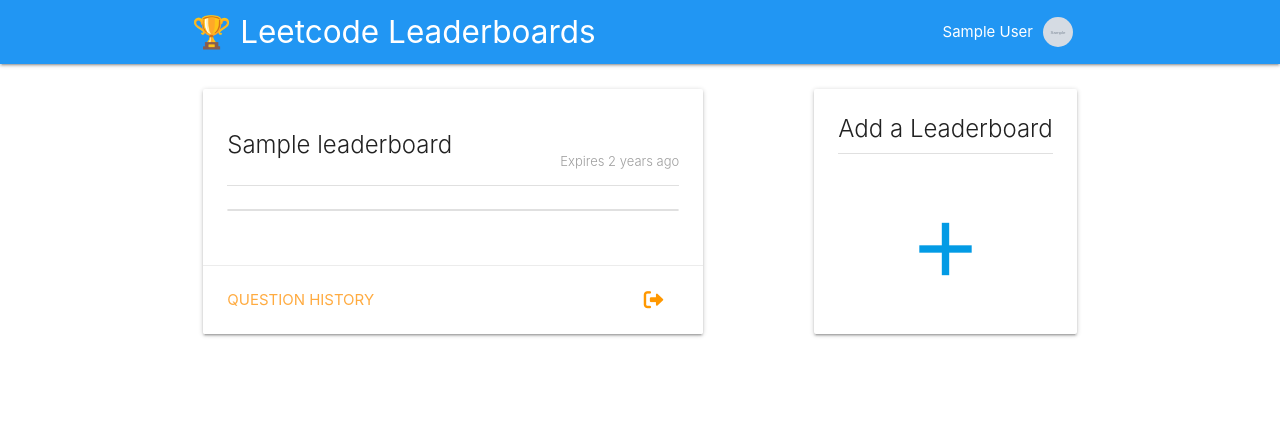
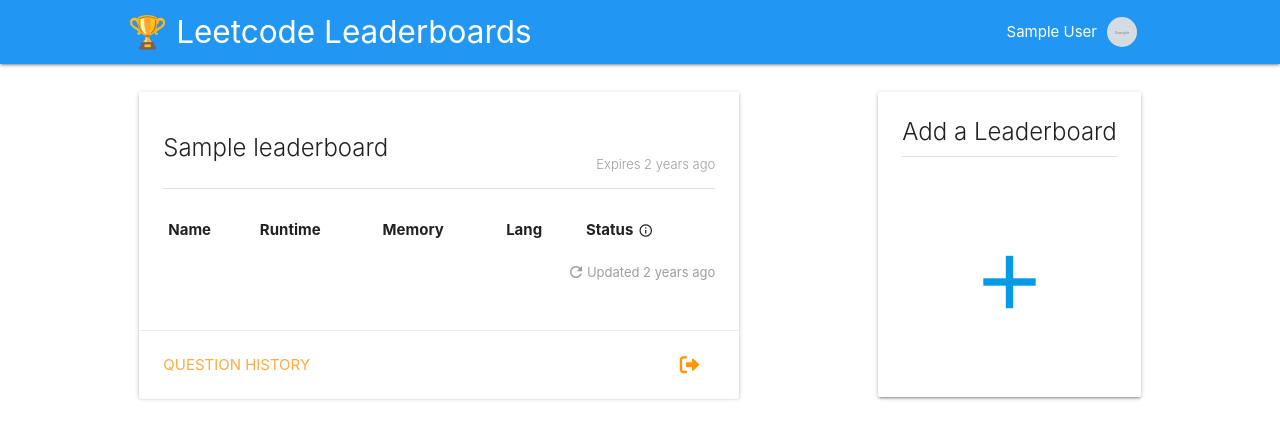
Before and after one commit to najclark/leetcode-leaderboards, a Node server app: template views/leaderboards.hbs in a window 1280 px wide. Shown: the top 439 px of the page. Run offline with Node 20, Linux system fonts and the light colour scheme; tables that the repository leaves empty hold one stand-in row (values such as "Sample post"); the template is opened without the code that fills it: values that come from a table or form of the project are taken from there, most other values are stand-ins (such as "Sample title", 1, 10 or a date in 2020); grey boxes marked "Sample" are stand-in pictures; lists and menus that the app fills with data are empty; some libraries are stand-ins or nearby versions.

Commit message:
Added updating submission logic and redesigned leaderboard cards

```diff
--- a/logic/startup.js
+++ b/logic/startup.js
@@ -1,15 +1,19 @@
 const Leaderboard = require("../models/Leaderboard")
-const { nextContest } = require('./question')
+const { resumeContest } = require('./contest')
 
-const initContests = () => {
+const initContests = async () => {
     try {
-        Leaderboard.find({} , (err, leaderboards) => {
-            if (err) console.log(err)
+        const leaderboards = await Leaderboard.find({}).populate({
+            path: 'users',
+            populate: {
+              path: 'user',
+              model: 'User'
+            }
+        })
 
-            leaderboards.forEach((leaderboard) => {
-                // Start a new contest for every leaderboard on startup
-                nextContest(leaderboard, null, false)
-            })
+        leaderboards.forEach((leaderboard) => {
+            // Start a new contest for every leaderboard on startup
+            resumeContest(leaderboard, null, false)
         })
     } catch (err) {
         console.error(err)
--- a/public/css/style.css
+++ b/public/css/style.css
@@ -1,9 +1,13 @@
+.container {
+    width: 80% !important;
+}
+
 p {
     margin: 10px 0 !important;
 }
 
 .login-container {
-    width: 30%;
+    width: 30% !important;
     margin-top: 50px;
     text-align: center;
 }
@@ -31,3 +35,32 @@ p {
     font-size: small;
     margin: 0 !important;
 }
+
+.image-name {
+    display: flex;
+    align-items: center;
+    justify-content: flex-start;
+}
+
+.fixed-height {
+    height: 30px !important;
+}
+
+.fill-height {
+    height: calc(100% - 30px  - 32px - 5px);;
+}
+
+.center-vertically {
+    display: flex;
+    align-items: center;
+}
+
+.incognito-btn {
+    padding-right: 2px;
+    padding-left: 2px;
+    margin: 0;
+}
+
+.incognito-btn:hover {
+    background-color: transparent !important;
+}
--- a/server.js
+++ b/server.js
@@ -31,6 +31,15 @@ app.engine(
             },
             timeTill: function (time) {
                 return moment(time).fromNow()
+            },
+            trim: function(text, cutoff) {
+                if (text.length > cutoff) {
+                    return text.substring(0, cutoff).concat('...')
+                }
+                return text
+            },
+            willTrim: function(text, cutoff) {
+                return text.length > cutoff
             }
         }
     })
@@ -68,10 +77,10 @@ app.use('/leaderboards', require('./routes/leaderboards'))
 
 // Connect to DB
 const connectDB = require('./config/db')
-connectDB().then(() => {
+connectDB().then(async () => {
     // Start all leaderboards when db is ready
     const { initContests } = require('./logic/startup')
-    initContests()
+    await initContests()
     console.log("All contests started 🚀")
 })
 
--- a/views/leaderboardform.hbs
+++ b/views/leaderboardform.hbs
@@ -86,7 +86,7 @@
                 {{/each}}
             </ul>
         {{else}}
-            No results found
+            <p class="grey-text">No results found</p>
         {{/if}}
     </div>
 </div>
--- a/views/leaderboards.hbs
+++ b/views/leaderboards.hbs
@@ -3,19 +3,24 @@
         <div class="row">
             <div class="col leaderboards-container">
                 {{#each leaderboards}}
-                    <div class="card" style="min-width: 500px;">
-                        <div class="card-content">
-                            <span class="card-title leaderboard-title">{{name}}
+                    <div class="card" style="min-width: 600px;">
+                        <div class="card-content fill-height">
+                            <span class="card-title leaderboard-title">
+                                {{#if (willTrim name 20)}}
+                                    <p class="tooltipped" data-position="top" data-tooltip="{{name}}">{{trim name 20}}</p>
+                                {{else}}
+                                    <p>{{name}}</p>
+                                {{/if}}
                                 <span class="right" style="margin: 0;">
                                     {{#if currentQuestion}}
                                         {{#ifEquals currentQuestion.question.difficulty "Easy"}}
-                                            <a class="btn-flat waves-effect waves-light tooltipped right green-text" target="_blank" href="{{currentQuestion.question.url}}" data-position="bottom" data-tooltip="Solve on leetcode!" style="text-decoration: underline; padding: 0;">{{currentQuestion.question.title}}</a>
+                                            <a class="btn-flat waves-effect waves-light tooltipped right green-text" target="_blank" href="{{currentQuestion.question.url}}" data-position="bottom" data-tooltip="Go to '{{currentQuestion.question.title}}' on leetcode!" style="text-decoration: underline; padding: 0;">{{trim currentQuestion.question.title 20}}</a>
                                         {{/ifEquals}}
                                         {{#ifEquals currentQuestion.question.difficulty "Medium"}}
-                                            <a class="btn-flat waves-effect waves-light tooltipped right orange-text" target="_blank" href="{{currentQuestion.question.url}}" data-position="bottom" data-tooltip="Solve on leetcode!" style="text-decoration: underline; padding: 0;">{{currentQuestion.question.title}}</a>
+                                            <a class="btn-flat waves-effect waves-light tooltipped right orange-text" target="_blank" href="{{currentQuestion.question.url}}" data-position="bottom" data-tooltip="Go to '{{currentQuestion.question.title}}' on leetcode!" style="text-decoration: underline; padding: 0;">{{trim currentQuestion.question.title 20}}</a>
                                         {{/ifEquals}}
                                         {{#ifEquals currentQuestion.question.difficulty "Hard"}}
-                                            <a class="btn-flat waves-effect waves-light tooltipped right red-text" target="_blank" href="{{currentQuestion.question.url}}" data-position="bottom" data-tooltip="Solve on leetcode!" style="text-decoration: underline; padding: 0;">{{currentQuestion.question.title}}</a>
+                                            <a class="btn-flat waves-effect waves-light tooltipped right red-text" target="_blank" href="{{currentQuestion.question.url}}" data-position="bottom" data-tooltip="Go to '{{currentQuestion.question.title}}' on leetcode!" style="text-decoration: underline; padding: 0;">{{trim currentQuestion.question.title 20}}</a>
                                         {{/ifEquals}}
                                         <br>
                                         <p class="small-text grey-text right">Expires {{timeTill currentQuestion.expiration}}</p>
@@ -30,17 +35,51 @@
                                 </span>
                             </span>
                             <div class="divider"></div>
-                            <div class="section">
-                                <ul class="collection">
-                                    {{#each users}}
-                                        <li class="collection-item avatar">
-                                            <img src="{{user.image}}" alt="image" class="circle">
-                                            <span class="title">{{user.displayName}} ({{user.leetcodeUsername}})</span> <br>
-                                            <p class="small-text grey-text">{{points}} points</p>
-                                            <a href="#!" class="secondary-content"><i class="fas fa-crown"></i></a>
-                                        </li>
-                                    {{/each}}
-                                </ul>
+                            <div class="section" style="max-height:500px; overflow-y:auto;">
+                                <table class="responsive-table striped">
+                                    <thead>
+                                        <tr>
+                                            <th>Name</th>
+                                            <th>Runtime</th>
+                                            <th>Memory</th>
+                                            <th>Lang</th>
+                                            <th>
+                                                <div class="center-vertically">
+                                                    Status
+                                                    <i class="material-icons tiny tooltipped" style="padding-left: 5px;" data-position="top" data-tooltip="If you've already completed a problem, resubmit it on leetcode to receive credit.">info_outline</i>
+                                                </div>
+                                            </th>
+                                        </tr>
+                                    </thead>
+                                    <tbody>
+                                        {{#each users}}
+                                            <tr>
+                                                <td>
+                                                    <div class="image-name">
+                                                        <img src="{{user.image}}" alt="image" class="circle" style="width:35px;">
+                                                        <div style="margin-left:5px;">
+                                                            {{user.displayName}}
+                                                            <p class="small-text grey-text">{{points}} points</p>
+                                                        </div>
+                                                    </div>
+                                                </td>
+                                                <td>{{submission.runtime}}</td>
+                                                <td>{{submission.memory}}</td>
+                                                <td>{{submission.lang}}</td>
+                                                <td>{{submission.status}}</td>
+                                            </tr>
+                                        {{/each}}
+                                    </tbody>
+                                </table>
+                                <div class="center-vertically right">
+                                    <form  method="post" action="/leaderboards/refreshSubmissions">
+                                        <input type="hidden" name="_id" value="{{_id}}">
+                                        <button class="btn-flat btn-small incognito-btn tooltipped right grey-text" type="submit" name="action" data-position="bottom" data-tooltip="Update now">
+                                                <i class="material-icons tiny grey-text">refresh</i>
+                                        </button>
+                                    </form>
+                                    <p class="small-text grey-text right">Updated {{timeTill submissionStatusLastUpdated}}</p>
+                                </div>
                             </div>
                         </div>
                         <div class="card-action leaderboard-title">
--- a/views/partials/_navbar.hbs
+++ b/views/partials/_navbar.hbs
@@ -4,7 +4,7 @@
     <li><a href="/auth/logout">Logout</a></li>
 </ul>
 <nav class="blue">
-    <div class="nav-wrapper" style="width:70%; margin: 0 auto;">
+    <div class="nav-wrapper" style="width:80%; margin: 0 auto;">
         <a href="#!" class="brand-logo">🏆 Leetcode Leaderboards</a>
         <ul class="right hide-on-med-and-down">
             <!-- Dropdown Trigger -->
```
Also changed, not shown: logic/contest.js (added, +59 -0 lines), logic/leetcode.js (+29 -1 lines), logic/question.js (+7 -28 lines), logic/submissions.js (+38 -4 lines), models/Leaderboard.js (+20 -11 lines), routes/leaderboards.js (+51 -5 lines).
